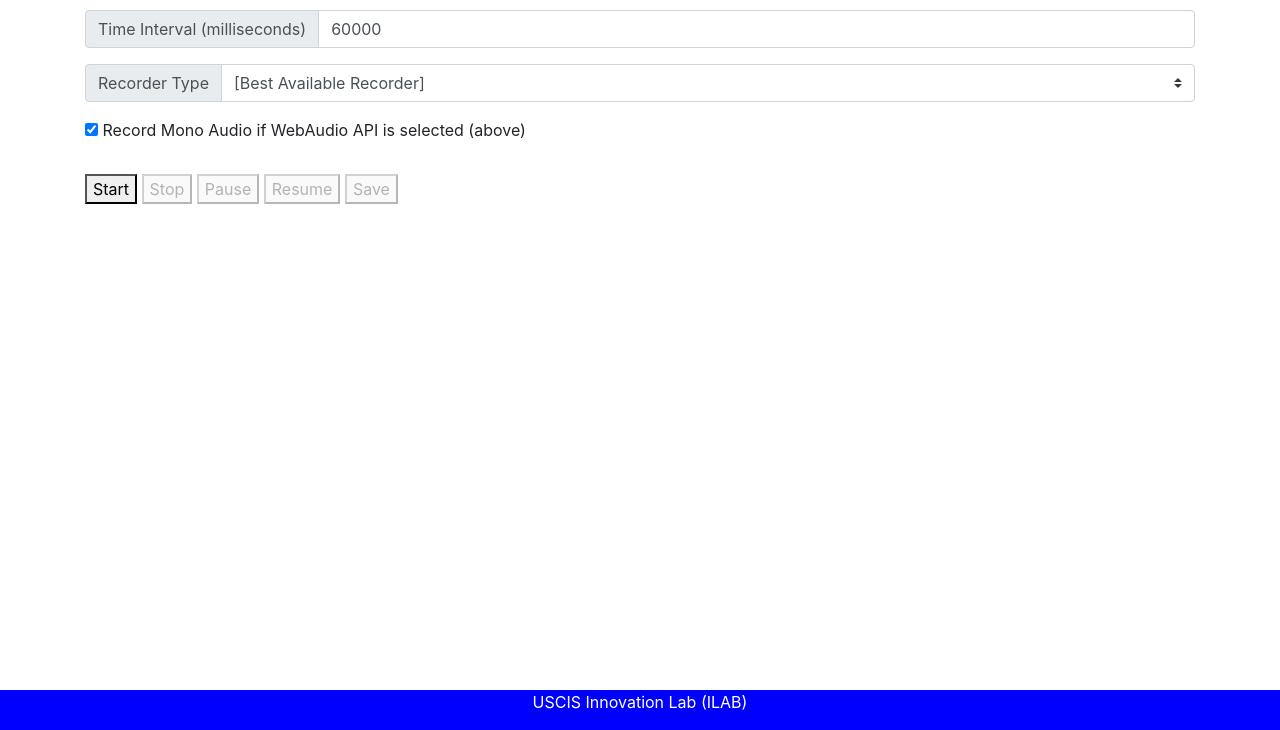
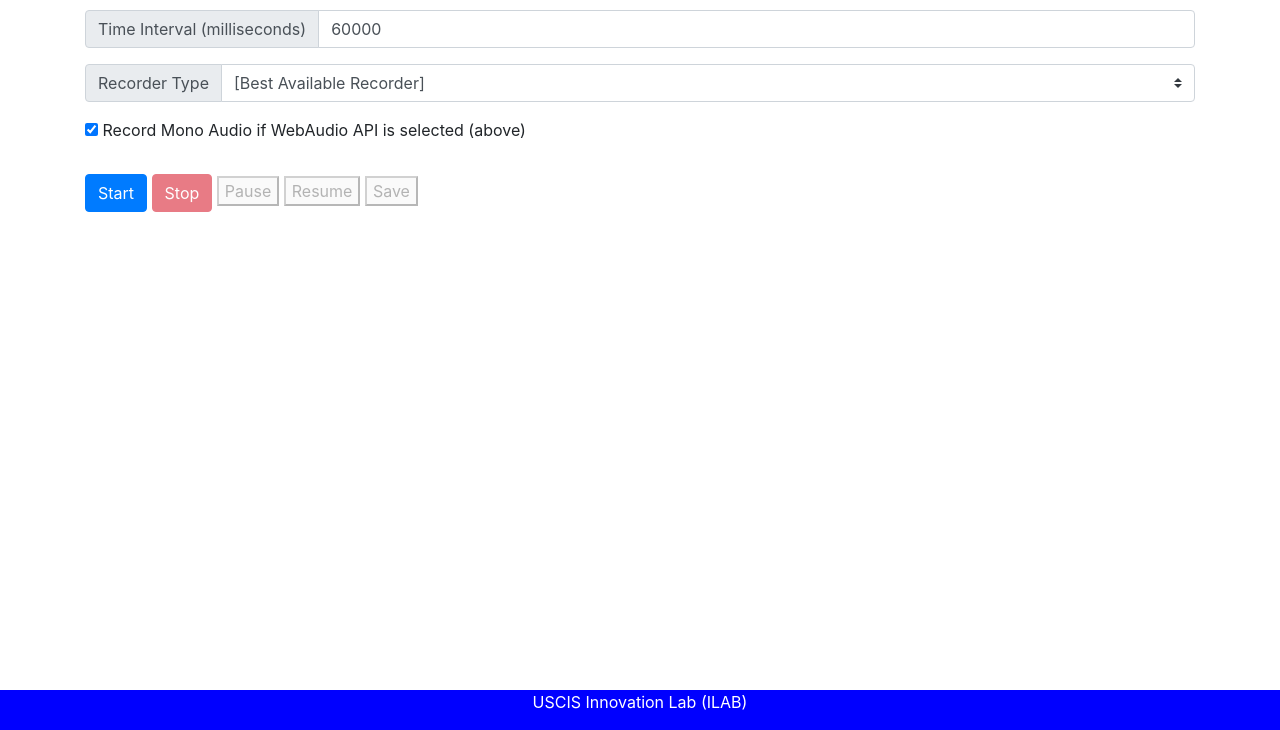
Before and after one commit to echasin/ECHASIN-Transcribe, a website: page experiment-4/aws-demo/public/index.html in a window 1280 px wide. Shown: the part 70-800 px from the top of the page. Drawn offline with nearby package versions, Linux system fonts and the light colour scheme.

Commit message:
WIP - Start and Stoop buttons bootstrap

```diff
--- a/experiment-4/aws-demo/public/index.html
+++ b/experiment-4/aws-demo/public/index.html
@@ -55,23 +55,14 @@
         </div>
 
 
-<!--
-        <select id="audio-recorderType" style="font-size:22px;vertical-align: middle;margin-right: 5px;">
-          <option>[Best Available Recorder]</option>
-          <option>MediaRecorder API</option>
-          <option>WebAudio API (WAV)</option>
-          <option>WebAudio API (PCM)</option>
-        </select>
-        <br> -->
-
         <input id="left-channel" type="checkbox" checked style="width:auto;">
         <label for="left-channel">Record Mono Audio if WebAudio API is selected (above)</label>
 
         <br>
         <br>
 
-        <button id="start-recording">Start</button>
-        <button id="stop-recording" disabled>Stop</button>
+        <button type="button" class="btn btn-primary" id="start-recording">Start</button>
+        <button type="button" class="btn btn-danger"id="stop-recording" disabled>Stop</button>
 
         <button id="pause-recording" disabled>Pause</button>
         <button id="resume-recording" disabled>Resume</button>
@@ -89,10 +80,12 @@
         navigator.mediaDevices.getUserMedia(mediaConstraints).then(successCallback).catch(errorCallback);
       }
 
+      //Setting variable to only get audio devices
       var mediaConstraints = {
         audio: true
       };
 
+      //Functionality for Start Button
       document.querySelector('#start-recording').onclick = function () {
         this.disabled = true;
         captureUserMedia(mediaConstraints, onMediaSuccess, onMediaError);
```
